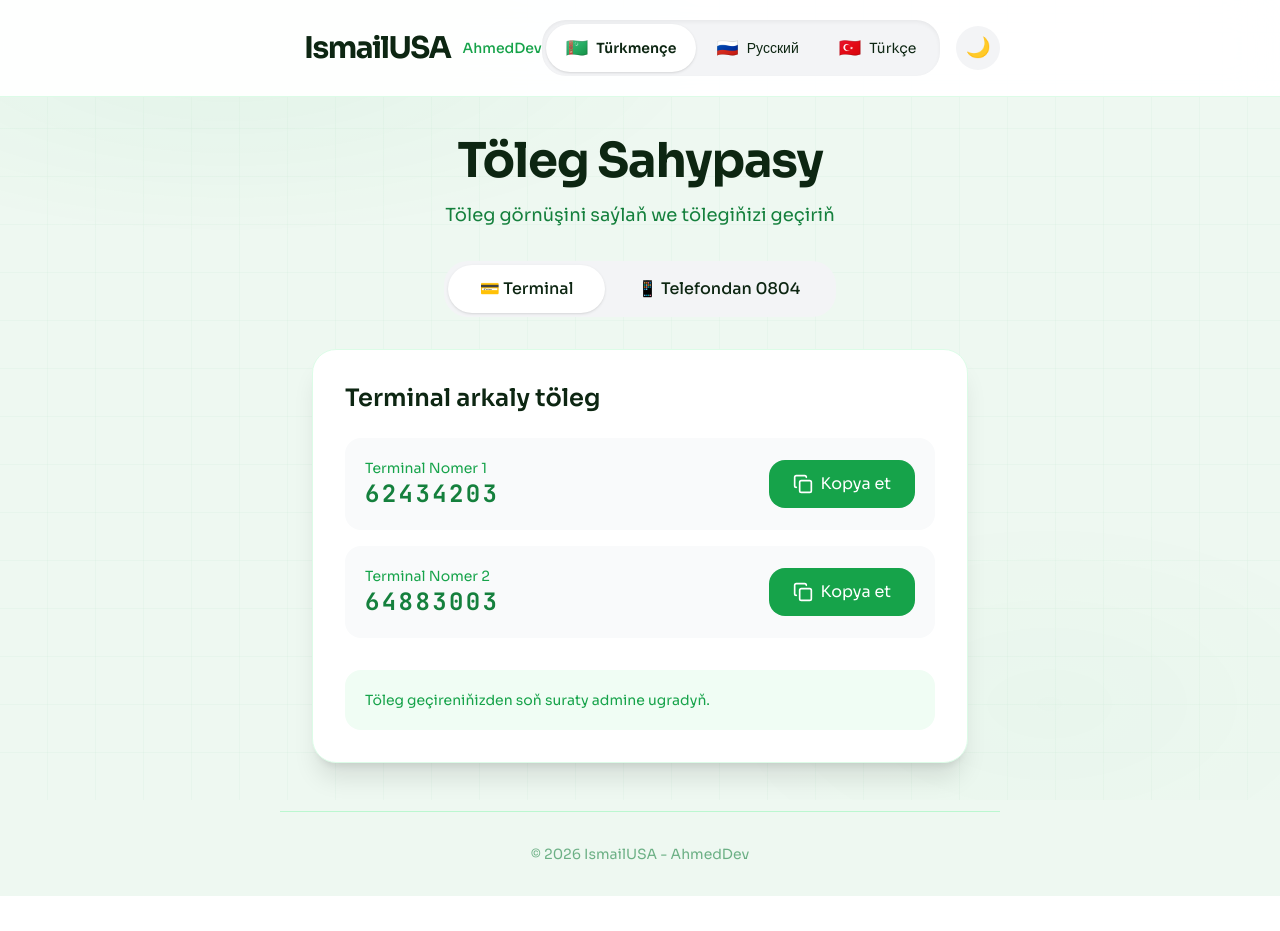
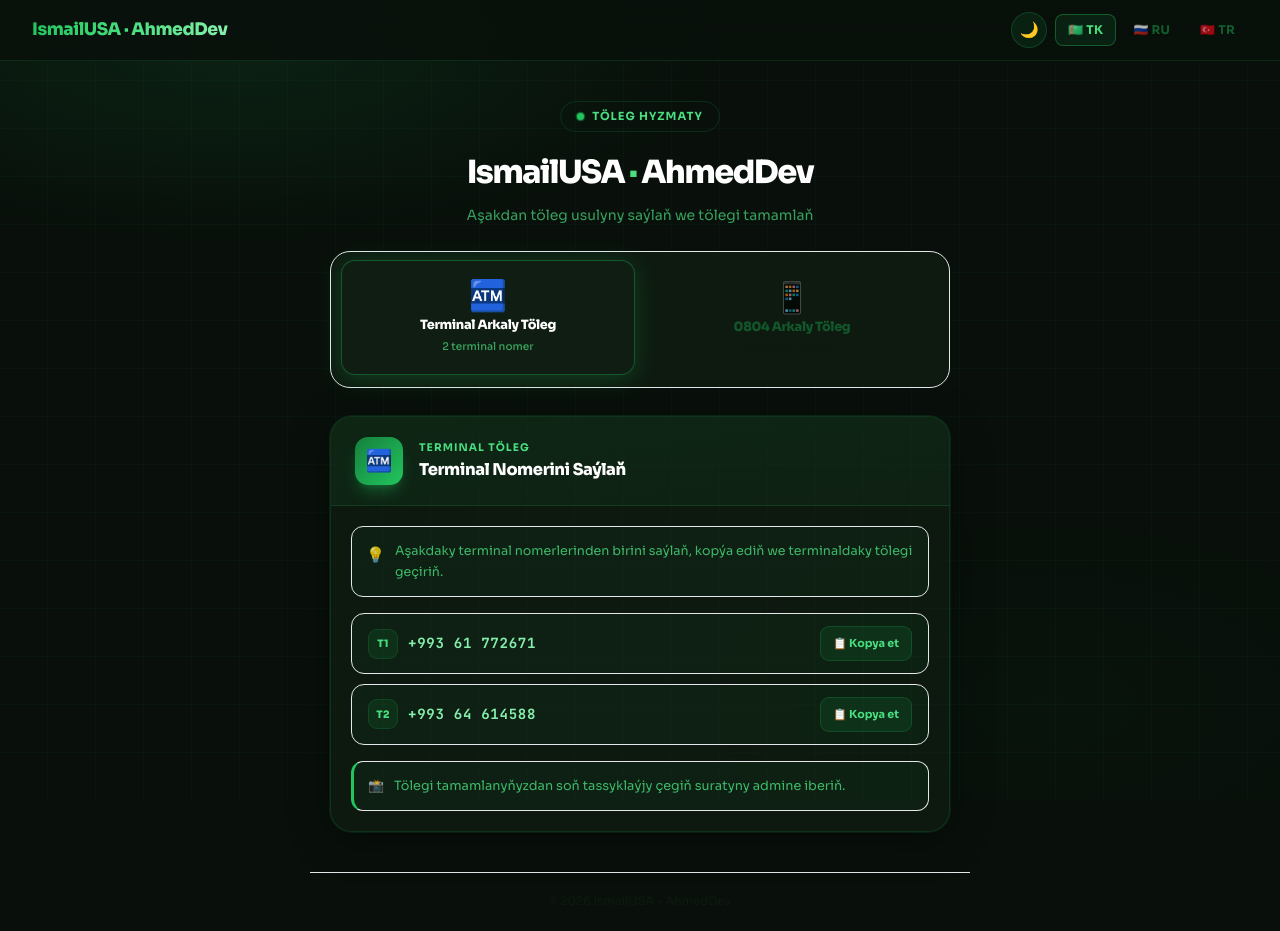
Before and after one commit to ahmedbatyrovv/payment-site, a React (Vite) app: page / in a window 1280 px wide. Before the commit the page ends 896 px from the top, so only its background shows below. Built offline with nearby package versions, Linux system fonts and the light colour scheme.

Commit message:
init commit

```diff
--- a/src/App.jsx
+++ b/src/App.jsx
@@ -1,7 +1,8 @@
 import { useState } from 'react'
 import { useTheme } from './hooks/useTheme'
 import { useToast } from './hooks/useToast'
-import { TRANSLATIONS } from './data/translations'
+import { TRANSLATIONS } from './data'
+
 import Header from './components/Header'
 import Hero from './components/Hero'
 import MethodTabs from './components/MethodTabs'
@@ -14,28 +15,31 @@ export default function App() {
   const { toast, show: showToast } = useToast()
   const [lang, setLang] = useState('tk')
   const [method, setMethod] = useState('terminal')
+
   const t = TRANSLATIONS[lang]
 
   return (
     <div className={`min-h-screen font-sora transition-colors duration-300 relative overflow-x-hidden
       ${theme === 'dark' ? 'dark bg-[#09100b] text-[#dff0e4]' : 'bg-[#eef8f1] text-[#0d2612]'}`}>
 
-      <div className={`fixed inset-0 pointer-events-none z-0 opacity-40 ${theme === 'dark' ? 'bg-mesh-dark' : 'bg-mesh-light'}`} />
+      {/* Mesh background */}
+      <div className={`fixed inset-0 pointer-events-none z-0 opacity-50 transition-opacity duration-300 ${theme === 'dark' ? 'bg-mesh-dark' : 'bg-mesh-light'}`} />
 
       <div className="relative z-10">
         <Header lang={lang} setLang={setLang} theme={theme} toggleTheme={toggleTheme} />
+
         <Hero t={t} />
+
         <MethodTabs method={method} setMethod={setMethod} t={t} />
 
-        <main className="max-w-[720px] mx-auto px-4 sm:px-6 md:px-8 pb-12 pt-2">
-          {method === 'terminal' ? (
-            <TerminalPanel t={t} showToast={showToast} />
-          ) : (
-            <PhonePanel t={t} showToast={showToast} />
-          )}
+        <main className="max-w-[660px] mx-auto px-5 pb-10 animate-fade-up" style={{ animationDelay: '.23s', opacity: 0 }}>
+          {method === 'terminal'
+            ? <TerminalPanel t={t} showToast={showToast} />
+            : <PhonePanel t={t} showToast={showToast} />
+          }
         </main>
 
-        <footer className="max-w-[720px] mx-auto px-4 sm:px-6 py-8 text-center text-sm border-t dark:border-green-900/30 border-green-200 text-green-700/60 dark:text-green-500/60">
+        <footer className="max-w-[660px] mx-auto px-5 py-5 text-center border-t dark:border-green-500/14 border-green-600/16 text-[.73rem] dark:text-green-900 text-green-800/40 transition-colors duration-300">
           © 2026 IsmailUSA - AhmedDev
         </footer>
       </div>
--- a/src/components/Header.jsx
+++ b/src/components/Header.jsx
@@ -1,53 +1,61 @@
 import { useState } from 'react';
 import { Menu, X } from 'lucide-react';
+
+const LANGS = [
+  { code: 'tk', flag: '🇹🇲', label: 'TK' },
+  { code: 'ru', flag: '🇷🇺', label: 'RU' },
+  { code: 'tr', flag: '🇹🇷', label: 'TR' },
+];
 
 export default function Header({ lang, setLang, theme, toggleTheme }) {
   const [isMenuOpen, setIsMenuOpen] = useState(false);
 
-  const languages = [
-    { code: 'tk', flag: '🇹🇲', label: 'Türkmençe' },
-    { code: 'ru', flag: '🇷🇺', label: 'Русский' },
-    { code: 'tr', flag: '🇹🇷', label: 'Türkçe' },
-  ];
+  return (
+    <header className="sticky top-0 z-50 backdrop-blur-lg border-b border-green-500/15 dark:bg-[rgba(9,16,11,0.88)] bg-[rgba(238,248,241,0.90)] transition-colors duration-300">
+      <div className="w-full px-5 sm:px-8 py-3 flex items-center justify-between gap-3">
 
-  return (
-    <header className="sticky top-0 z-50 bg-white/95 dark:bg-[#09100b]/95 backdrop-blur-xl border-b border-green-100 dark:border-green-900">
-      <div className="max-w-[720px] mx-auto px-4 sm:px-6 py-5">
-        <div className="flex items-center justify-between">
         {/* Logo */}
-          <div className="flex items-center gap-3">
-            <div className="text-3xl font-bold tracking-tighter">IsmailUSA</div>
-            <div className="text-green-600 dark:text-green-500 font-medium text-sm">AhmedDev</div>
-          </div>
+        <span className="gradient-text font-sora font-extrabold text-[1.08rem] tracking-tight whitespace-nowrap">
+          IsmailUSA · AhmedDev
+        </span>
 
-          {/* Desktop Menu */}
-          <div className="hidden md:flex items-center gap-4">
-            <div className="flex bg-gray-100 dark:bg-[#1a2a20] rounded-3xl p-1 shadow-inner">
-              {languages.map((item) => (
+        {/* Desktop Controls */}
+        <div className="hidden md:flex items-center gap-2">
+          {/* Theme Toggle */}
           <button
-                  key={item.code}
-                  onClick={() => setLang(item.code)}
-                  className={`px-5 py-2.5 text-sm rounded-3xl transition-all flex items-center gap-2
-                    ${lang === item.code ? 'bg-white dark:bg-[#0f1a13] shadow font-semibold' : 'hover:bg-white/60 dark:hover:bg-[#13281f]'}`}
+            onClick={toggleTheme}
+            className="w-9 h-9 rounded-full flex items-center justify-center text-[.95rem]
+              dark:bg-green-500/10 bg-green-600/10
+              dark:border-green-500/20 border-green-600/20 border-[1.5px]
+              dark:text-green-400 text-green-700
+              hover:scale-110 transition-all duration-200"
+            aria-label="Toggle theme"
           >
-                  <span className="text-lg">{item.flag}</span>
-                  <span>{item.label}</span>
+            {theme === 'dark' ? '🌙' : '☀️'}
+          </button>
+
+          {/* Language Buttons */}
+          <div className="flex gap-1">
+            {LANGS.map(({ code, flag, label }) => (
+              <button
+                key={code}
+                onClick={() => setLang(code)}
+                className={`px-3 py-1.5 rounded-lg text-[.75rem] font-bold tracking-wide border-[1.5px] transition-all duration-200 font-sora
+                  ${lang === code
+                    ? 'dark:bg-green-500/10 bg-green-600/10 dark:border-green-500/35 border-green-600/40 dark:text-green-400 text-green-700'
+                    : 'border-transparent dark:text-green-700/70 text-green-800/50 hover:dark:bg-green-500/6 hover:bg-green-600/6 hover:dark:border-green-500/20 hover:border-green-600/20'
+                  }`}
+              >
+                {flag} {label}
               </button>
             ))}
           </div>
-
-            <button
-              onClick={toggleTheme}
-              className="w-11 h-11 flex items-center justify-center bg-gray-100 dark:bg-[#1a2a20] hover:bg-gray-200 dark:hover:bg-[#13281f] rounded-3xl transition-all text-xl"
-            >
-              {theme === 'dark' ? '☀️' : '🌙'}
-            </button>
         </div>
 
-          {/* Burger Button */}
+        {/* Mobile Burger Button */}
         <button
           onClick={() => setIsMenuOpen(!isMenuOpen)}
-            className="md:hidden w-11 h-11 flex items-center justify-center bg-gray-100 dark:bg-[#1a2a20] rounded-3xl"
+          className="md:hidden w-10 h-10 flex items-center justify-center rounded-full hover:bg-green-500/10 transition-colors"
         >
           {isMenuOpen ? <X size={26} /> : <Menu size={26} />}
         </button>
@@ -55,37 +63,43 @@ export default function Header({ lang, setLang, theme, toggleTheme }) {
 
       {/* Mobile Menu */}
       {isMenuOpen && (
-          <div className="md:hidden mt-4 py-4 bg-white dark:bg-[#0f1a13] rounded-3xl border border-green-100 dark:border-green-900 shadow-xl">
-            <div className="flex flex-col gap-2 px-4">
-              {languages.map((item) => (
+        <div className="md:hidden border-t border-green-500/10 bg-white/95 dark:bg-[#09100b]/95 backdrop-blur-lg px-5 py-6">
+          <div className="flex flex-col gap-4">
+
+            {/* Theme Toggle in Mobile */}
             <button
-                  key={item.code}
+              onClick={toggleTheme}
+              className="flex items-center gap-3 px-4 py-4 rounded-2xl hover:bg-green-500/10 transition-all w-full text-left"
+            >
+              <span className="text-2xl">{theme === 'dark' ? '🌙' : '☀️'}</span>
+              <span className="font-medium">Tema çalşyr ({theme === 'dark' ? 'Dark' : 'Light'})</span>
+            </button>
+
+            {/* Language Buttons in Mobile */}
+            <div className="px-4 py-2">
+              <p className="text-xs text-green-600 dark:text-green-500 mb-3 font-medium">Dil saýlaň</p>
+              <div className="flex flex-wrap gap-2">
+                {LANGS.map(({ code, flag, label }) => (
+                  <button
+                    key={code}
                     onClick={() => {
-                    setLang(item.code);
+                      setLang(code);
                       setIsMenuOpen(false);
                     }}
-                  className={`flex items-center gap-4 px-5 py-4 text-lg rounded-2xl transition-all
-                    ${lang === item.code ? 'bg-green-100 dark:bg-green-900/50 font-semibold' : 'hover:bg-gray-100 dark:hover:bg-[#1a2a20]'}`}
+                    className={`px-5 py-3 rounded-2xl text-base font-semibold border-[1.5px] transition-all
+                      ${lang === code
+                        ? 'dark:bg-green-500/10 bg-green-600/10 dark:border-green-500/40 border-green-600/40 dark:text-green-400 text-green-700'
+                        : 'border-transparent hover:bg-green-500/10'
+                      }`}
                   >
-                  <span className="text-2xl">{item.flag}</span>
-                  <span>{item.label}</span>
+                    {flag} {label}
                   </button>
                 ))}
-
-              <button
-                onClick={() => {
-                  toggleTheme();
-                  setIsMenuOpen(false);
-                }}
-                className="flex items-center gap-4 px-5 py-4 text-lg rounded-2xl hover:bg-gray-100 dark:hover:bg-[#1a2a20] mt-2"
-              >
-                <span className="text-2xl">{theme === 'dark' ? '☀️' : '🌙'}</span>
-                <span>Tema çalşyr</span>
-              </button>
+              </div>
+            </div>
           </div>
         </div>
       )}
-      </div>
     </header>
   );
 }
--- a/src/components/Hero.jsx
+++ b/src/components/Hero.jsx
@@ -1,12 +1,24 @@
 export default function Hero({ t }) {
   return (
-    <div className="text-center pt-10 pb-8 px-4">
-      <h1 className="text-4xl sm:text-5xl font-bold mb-4 tracking-tight">
-        Töleg Sahypasy
+    <section className="max-w-[660px] mx-auto px-5 pt-10 pb-6 text-center animate-fade-up" style={{ animationDelay: '.07s', opacity: 0 }}>
+      {/* Badge */}
+      <div className="inline-flex items-center gap-2 dark:bg-green-500/6 bg-green-600/8 border dark:border-green-500/18 border-green-600/20 rounded-full px-4 py-1.5 mb-5">
+        <span className="w-[7px] h-[7px] rounded-full bg-green-500 pulse-dot inline-block" />
+        <span className="text-[.7rem] font-bold tracking-[.09em] uppercase dark:text-green-400 text-green-700">
+          {t.badge}
+        </span>
+      </div>
+
+      {/* Title */}
+      <h1 className="font-sora font-extrabold tracking-tighter leading-tight mb-3 dark:text-white text-gray-900"
+          style={{ fontSize: 'clamp(1.45rem, 5vw, 2rem)' }}>
+        IsmailUSA <em className="not-italic dark:text-green-400 text-green-600">·</em> AhmedDev
       </h1>
-      <p className="text-lg text-green-700 dark:text-green-400 max-w-md mx-auto">
-        {t.description || "Töleg görnüşini saýlaň we tölegiňizi geçiriň"}
+
+      {/* Desc */}
+      <p className="text-[.875rem] dark:text-green-400/70 text-green-800/70 leading-relaxed max-w-sm mx-auto">
+        {t.heroDesc}
       </p>
-    </div>
-  );
+    </section>
+  )
 }
--- a/src/components/MethodTabs.jsx
+++ b/src/components/MethodTabs.jsx
@@ -1,22 +1,30 @@
 export default function MethodTabs({ method, setMethod, t }) {
+  const tabs = [
+    { id: 'terminal', icon: '🏧', label: t.tabTerm,  sub: t.tabTermSub },
+    { id: 'phone',    icon: '📱', label: t.tabPhone, sub: t.tabPhoneSub },
+  ]
+
   return (
-    <div className="max-w-[720px] mx-auto px-4 sm:px-6 mb-6">
-      <div className="flex bg-gray-100 dark:bg-[#1a2a20] rounded-3xl p-1 w-fit mx-auto">
-        <button
-          onClick={() => setMethod('terminal')}
-          className={`px-8 py-3 rounded-3xl transition-all font-medium ${method === 'terminal'
-            ? 'bg-white dark:bg-[#0f1a13] shadow' : 'hover:bg-white/50 dark:hover:bg-[#13281f]'}`}
-        >
-          💳 Terminal
-        </button>
-        <button
-          onClick={() => setMethod('phone')}
-          className={`px-8 py-3 rounded-3xl transition-all font-medium ${method === 'phone'
-            ? 'bg-white dark:bg-[#0f1a13] shadow' : 'hover:bg-white/50 dark:hover:bg-[#13281f]'}`}
-        >
-          📱 Telefondan 0804
-        </button>
+    <div className="max-w-[660px] mx-auto px-5 pb-7 animate-fade-up" style={{ animationDelay: '.15s', opacity: 0 }}>
+      <div className="grid grid-cols-2 gap-2.5 dark:bg-[#0e1a10] bg-[#e0f2e6] border dark:border-green-500/16 border-green-600/18 rounded-[20px] p-2.5 transition-colors duration-300">
+        {tabs.map(tab => (
+          <button
+            key={tab.id}
+            onClick={() => setMethod(tab.id)}
+            className={`py-5 px-4 rounded-[14px] text-center border-[1.5px] font-sora transition-all duration-300 cursor-pointer
+              ${method === tab.id
+                ? 'dark:bg-[rgba(19,33,21,0.5)] bg-white/80 dark:border-green-500/35 border-green-600/40 dark:text-white text-gray-900 tab-active-glow -translate-y-0.5'
+                : 'bg-transparent border-transparent dark:text-green-700/60 text-green-800/50 hover:dark:bg-green-500/5 hover:bg-green-600/5 hover:dark:border-green-500/16 hover:border-green-600/18 hover:-translate-y-px'
+              }`}
+          >
+            <span className="block text-[1.9rem] mb-1.5 leading-none">{tab.icon}</span>
+            <span className="block text-[.8rem] font-extrabold tracking-tight leading-snug">{tab.label}</span>
+            <span className={`block text-[.66rem] mt-1 font-medium transition-colors duration-200 ${method === tab.id ? 'dark:text-green-400/70 text-green-700/70' : 'dark:text-green-900/60 text-green-800/40'}`}>
+              {tab.sub}
+            </span>
+          </button>
+        ))}
       </div>
     </div>
-  );
+  )
 }
--- a/src/components/PhonePanel.jsx
+++ b/src/components/PhonePanel.jsx
@@ -1,59 +1,44 @@
-import { Copy, Phone } from 'lucide-react';
+import NumberRow from './NumberRow'
+import { PHONE_NUMBERS } from '../data'
 
 export default function PhonePanel({ t, showToast }) {
-  const phoneNumbers = [
-    "+993 62 434 203",
-    "+993 64 883 003",
-    "+993 65 123 456",
-    "+993 61 987 654",
-    "+993 63 555 777",
-    "+993 62 111 222",
-    "+993 64 777 888",
-    "+993 65 999 000",
-    "+993 63 222 111",
-  ];
+  return (
+    <div className="animate-slide-in">
+      <div className="dark:bg-[rgba(19,33,21,0.5)] bg-white/70 backdrop-blur-md border dark:border-green-500/15 border-green-600/18 rounded-[22px] overflow-hidden card-glow dark:card-glow card-glow-light transition-all duration-300">
 
-  const copyToClipboard = (number) => {
-    navigator.clipboard.writeText(number.replace(/\s/g, ''));
-    showToast(`${number} 📋 Kopya edildi!`);
-  };
-
-  return (
-    <div className="bg-white dark:bg-[#0f1a13] rounded-3xl shadow-xl p-5 sm:p-8 border border-green-100 dark:border-green-900/30">
-      <div className="flex items-center gap-3 mb-7">
-        <div className="w-12 h-12 bg-green-500/10 text-green-600 dark:text-green-400 rounded-2xl flex items-center justify-center">
-          <Phone size={28} />
+        {/* Card Head */}
+        <div className="flex items-center gap-4 px-6 py-5 dark:bg-gradient-to-br dark:from-green-500/12 dark:to-green-500/5 bg-gradient-to-br from-green-600/10 to-green-600/4 border-b dark:border-green-500/15 border-green-600/18 transition-colors duration-300">
+          <div className="w-12 h-12 rounded-[13px] flex items-center justify-center text-[1.35rem] flex-shrink-0 bg-gradient-to-br from-green-700 to-green-500 shadow-lg shadow-green-500/30">
+            📱
           </div>
           <div>
-          <h2 className="text-2xl sm:text-3xl font-semibold">Telefondan 0804 arkaly töleg</h2>
-          <p className="text-green-600 dark:text-green-500 mt-1">0804 ulanyp töleg ediň</p>
+            <div className="text-[.66rem] font-bold tracking-[.1em] uppercase dark:text-green-400 text-green-700 mb-0.5">{t.phoneTag}</div>
+            <div className="text-[1.02rem] font-extrabold tracking-tight dark:text-white text-gray-900">{t.phoneTitle}</div>
           </div>
         </div>
 
-      <div className="grid grid-cols-1 gap-4">
-        {phoneNumbers.map((num, index) => (
-          <div
-            key={index}
-            className="flex flex-col sm:flex-row sm:items-center justify-between gap-4 bg-gray-50 dark:bg-[#1a2a20] p-5 rounded-2xl border border-green-100 dark:border-green-900/30 hover:border-green-500 transition-all"
-          >
-            <div className="font-mono text-xl sm:text-2xl font-semibold tracking-wider text-green-700 dark:text-green-400">
-              {num}
+        {/* Card Body */}
+        <div className="p-5">
+          {/* Hint */}
+          <div className="flex gap-2.5 items-start dark:bg-green-500/5 bg-green-600/6 border dark:border-green-500/14 border-green-600/16 rounded-xl p-3.5 mb-4 text-[.79rem] dark:text-green-400/80 text-green-800/80 leading-relaxed transition-colors duration-300">
+            <span className="text-[.95rem] flex-shrink-0 mt-0.5">💡</span>
+            <span dangerouslySetInnerHTML={{ __html: t.phoneHint }} />
           </div>
 
-            <button
-              onClick={() => copyToClipboard(num)}
-              className="bg-green-600 hover:bg-green-700 active:bg-green-800 text-white px-6 py-3.5 rounded-2xl flex items-center justify-center gap-2 font-medium transition-all w-full sm:w-auto"
-            >
-              <Copy size={20} />
-              Kopya et
-            </button>
-          </div>
+          {/* Numbers */}
+          <div className="flex flex-col gap-2.5">
+            {PHONE_NUMBERS.map((num, i) => (
+              <NumberRow key={i} badge={i + 1} value={num} t={t} showPay={true} onCopy={showToast} />
             ))}
           </div>
 
-      <div className="mt-8 p-6 bg-green-50 dark:bg-green-950/60 rounded-2xl text-[15px] leading-relaxed border border-green-200 dark:border-green-900">
-        📌 <span className="font-semibold">Tölegden soň:</span> 0801 belgiden gelen çegiň suratyny admine ugradyň.
+          {/* Info */}
+          <div className="flex gap-2.5 items-start dark:bg-green-500/5 bg-green-600/6 border dark:border-green-500/14 border-green-600/16 border-l-[3px] dark:border-l-green-500 border-l-green-600 rounded-xl p-3.5 mt-4 text-[.8rem] dark:text-green-400/80 text-green-800/80 leading-relaxed transition-colors duration-300">
+            <span className="flex-shrink-0">📸</span>
+            <span dangerouslySetInnerHTML={{ __html: t.phoneInfo }} />
           </div>
         </div>
-  );
+      </div>
+    </div>
+  )
 }
--- a/src/components/TerminalPanel.jsx
+++ b/src/components/TerminalPanel.jsx
@@ -1,41 +1,44 @@
-import { Copy } from 'lucide-react';
+import NumberRow from './NumberRow'
+import { TERMINAL_NUMBERS } from '../data'
 
 export default function TerminalPanel({ t, showToast }) {
-  const terminals = [
-    { id: 1, number: "62434203" },
-    { id: 2, number: "64883003" },
-  ];
+  return (
+    <div className="animate-slide-in">
+      <div className="dark:bg-[rgba(19,33,21,0.5)] bg-white/70 backdrop-blur-md border dark:border-green-500/15 border-green-600/18 rounded-[22px] overflow-hidden card-glow dark:card-glow card-glow-light transition-all duration-300">
 
-  const copyToClipboard = (num) => {
-    navigator.clipboard.writeText(num);
-    showToast(`${num} 📋 Kopya edildi!`);
-  };
+        {/* Card Head */}
+        <div className="flex items-center gap-4 px-6 py-5 dark:bg-gradient-to-br dark:from-green-500/12 dark:to-green-500/5 bg-gradient-to-br from-green-600/10 to-green-600/4 border-b dark:border-green-500/15 border-green-600/18 transition-colors duration-300">
+          <div className="w-12 h-12 rounded-[13px] flex items-center justify-center text-[1.35rem] flex-shrink-0 bg-gradient-to-br from-green-700 to-green-500 shadow-lg shadow-green-500/30">
+            🏧
+          </div>
+          <div>
+            <div className="text-[.66rem] font-bold tracking-[.1em] uppercase dark:text-green-400 text-green-700 mb-0.5">{t.termTag}</div>
+            <div className="text-[1.02rem] font-extrabold tracking-tight dark:text-white text-gray-900">{t.termTitle}</div>
+          </div>
+        </div>
 
-  return (
-    <div className="bg-white dark:bg-[#0f1a13] rounded-3xl shadow-xl p-6 md:p-8 border border-green-100 dark:border-green-900/30">
-      <h2 className="text-2xl font-semibold mb-6">Terminal arkaly töleg</h2>
+        {/* Card Body */}
+        <div className="p-5">
+          {/* Hint */}
+          <div className="flex gap-2.5 items-start dark:bg-green-500/5 bg-green-600/6 border dark:border-green-500/14 border-green-600/16 rounded-xl p-3.5 mb-4 text-[.79rem] dark:text-green-400/80 text-green-800/80 leading-relaxed transition-colors duration-300">
+            <span className="text-[.95rem] flex-shrink-0 mt-0.5">💡</span>
+            <span>{t.termHint}</span>
+          </div>
 
-      <div className="space-y-4">
-        {terminals.map((term) => (
-          <div key={term.id} className="flex flex-col sm:flex-row sm:items-center gap-4 bg-gray-50 dark:bg-[#1a2a20] p-5 rounded-2xl">
-            <div className="flex-1">
-              <p className="text-sm text-green-600 dark:text-green-500">Terminal Nomer {term.id}</p>
-              <p className="font-mono text-2xl font-bold text-green-700 dark:text-green-400 tracking-widest">{term.number}</p>
-            </div>
-            <button
-              onClick={() => copyToClipboard(term.number)}
-              className="bg-green-600 hover:bg-green-700 text-white px-6 py-3 rounded-2xl flex items-center gap-2 transition-all active:scale-95"
-            >
-              <Copy size={20} />
-              Kopya et
-            </button>
+          {/* Numbers */}
+          <div className="flex flex-col gap-2.5">
+            {TERMINAL_NUMBERS.map(({ id, label, value }) => (
+              <NumberRow key={id} badge={label} value={value} t={t} showPay={false} onCopy={showToast} />
+            ))}
           </div>
-        ))}
-      </div>
 
-      <div className="mt-8 text-sm text-green-600 dark:text-green-500 bg-green-50 dark:bg-green-950/50 p-5 rounded-2xl">
-        Töleg geçireniňizden soň suraty admine ugradyň.
+          {/* Info */}
+          <div className="flex gap-2.5 items-start dark:bg-green-500/5 bg-green-600/6 border dark:border-green-500/14 border-green-600/16 border-l-[3px] dark:border-l-green-500 border-l-green-600 rounded-xl p-3.5 mt-4 text-[.8rem] dark:text-green-400/80 text-green-800/80 leading-relaxed transition-colors duration-300">
+            <span className="flex-shrink-0">📸</span>
+            <span>{t.termInfo}</span>
+          </div>
+        </div>
       </div>
     </div>
-  );
+  )
 }
--- a/src/data/translations.js
+++ /dev/null
@@ -1,17 +0,0 @@
-export const TRANSLATIONS = {
-  tk: {
-    description: "Töleg görnüşini saýlaň we tölegiňizi geçiriň",
-    terminalTitle: "Terminal arkaly töleg",
-    phoneTitle: "Telefondan 0804 arkaly töleg",
-  },
-  ru: {
-    description: "Выберите способ оплаты и совершите платеж",
-    terminalTitle: "Оплата через терминал",
-    phoneTitle: "Оплата через 0804",
-  },
-  tr: {
-    description: "Ödeme yöntemini seçin ve ödemenizi yapın",
-    terminalTitle: "Terminal ile ödeme",
-    phoneTitle: "0804 ile ödeme",
-  }
-};
--- a/src/hooks/useTheme.js
+++ b/src/hooks/useTheme.js
@@ -1,24 +1,19 @@
-import { useState, useEffect } from 'react';
+import { useState, useEffect } from 'react'
 
-export const useTheme = () => {
-  const [theme, setTheme] = useState(() => {
-    if (localStorage.getItem('theme') === 'dark') return 'dark';
-    return 'light';
-  });
+export function useTheme() {
+  const [theme, setTheme] = useState(() => localStorage.getItem('theme') || 'dark')
 
   useEffect(() => {
+    const root = document.documentElement
     if (theme === 'dark') {
-      document.documentElement.classList.add('dark');
-      localStorage.setItem('theme', 'dark');
+      root.classList.add('dark')
     } else {
-      document.documentElement.classList.remove('dark');
-      localStorage.setItem('theme', 'light');
+      root.classList.remove('dark')
     }
-  }, [theme]);
+    localStorage.setItem('theme', theme)
+  }, [theme])
 
-  const toggle = () => {
-    setTheme(prev => prev === 'light' ? 'dark' : 'light');
-  };
+  const toggle = () => setTheme(t => (t === 'dark' ? 'light' : 'dark'))
 
-  return { theme, toggle };
-};
+  return { theme, toggle }
+}
```
Also changed, not shown: src/components/NumberRow.jsx (+1 -10 lines), src/components/Toast.jsx (+13 -4 lines), src/hooks/useToast.js (+11 -17 lines), 1 other file (tests, documents, lock files or other folders). Lines whose indentation alone changed are shown as unchanged.
